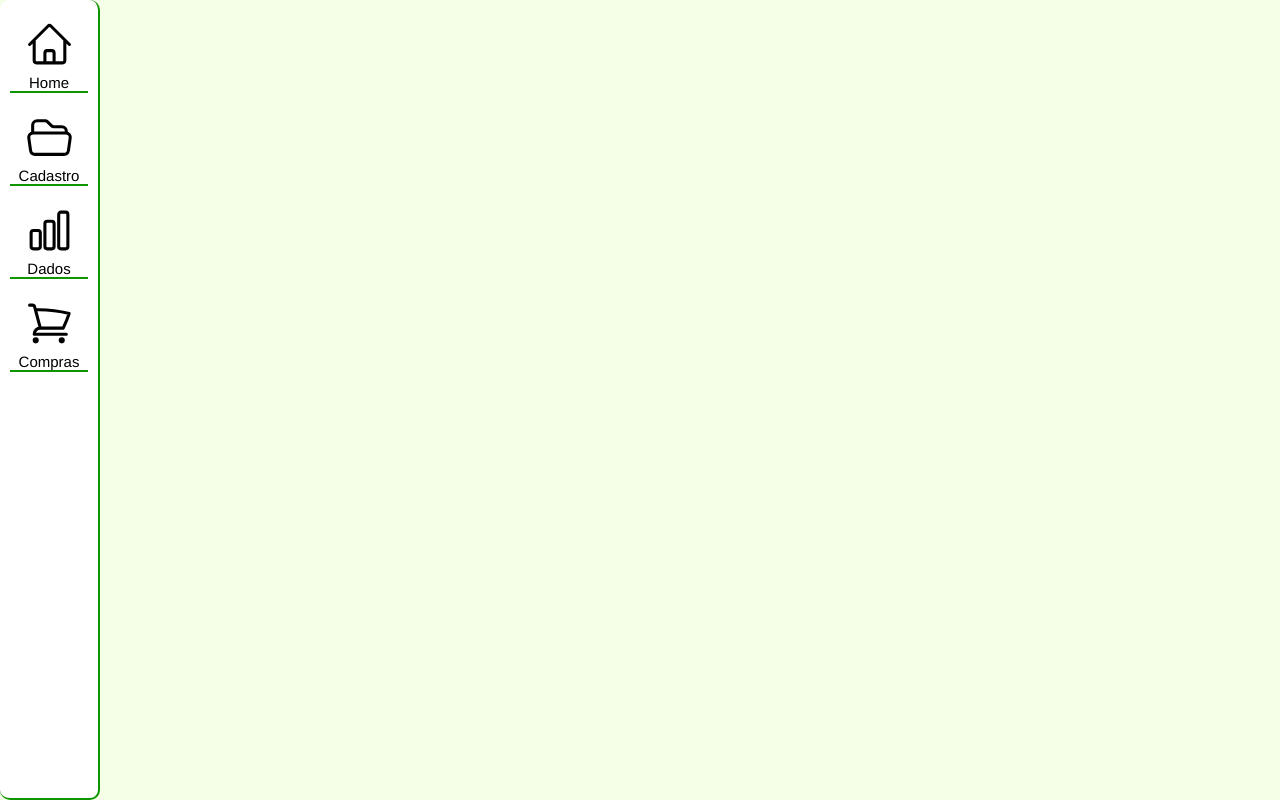
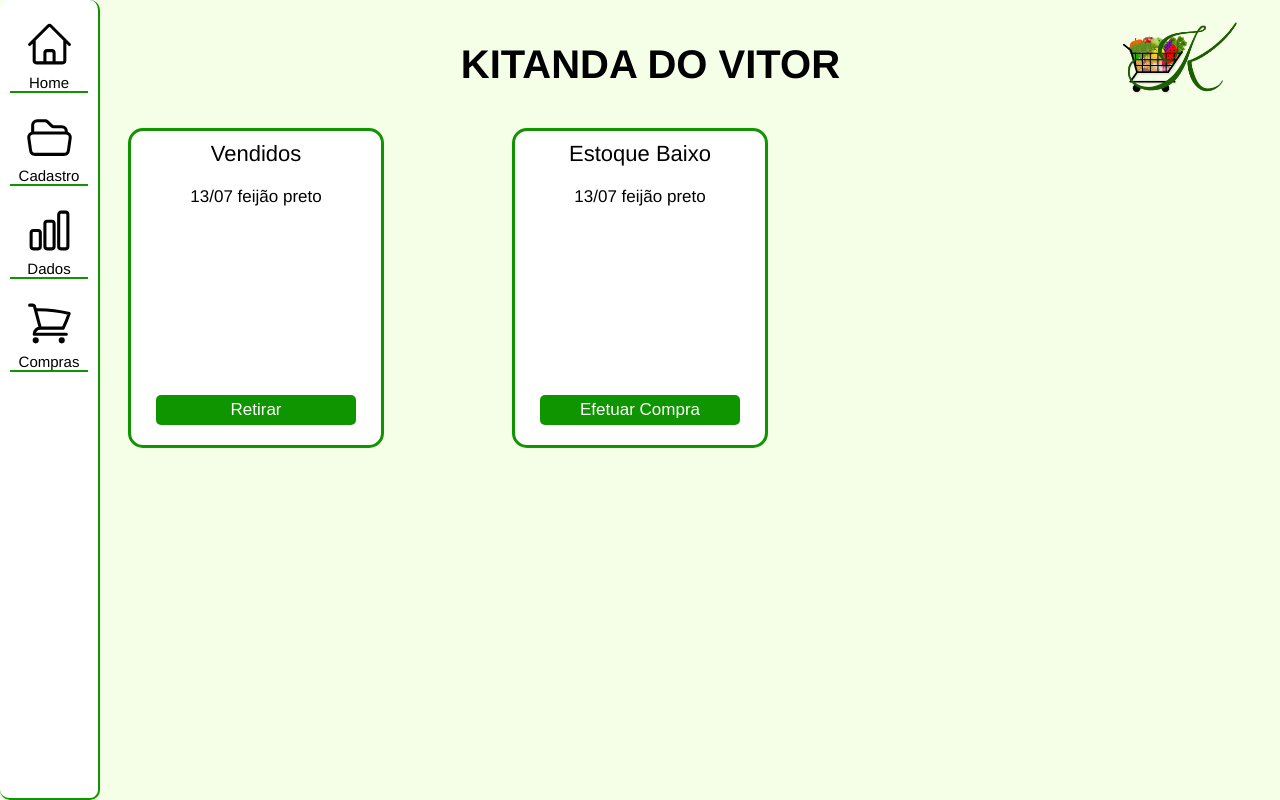
Before and after one commit to raquelvivi/AppCaixaFront, a Vue app: page / in a window 1280 px wide. Built offline with nearby package versions, Linux system fonts and the light colour scheme.

Commit message:
dront tela inicio

```diff
--- a/src/InicioView.vue
+++ b/src/InicioView.vue
@@ -1,55 +1,35 @@
-
 <template>
 
-  <header>
+  <CabecalhoView />
 
-        <!-- Casa - InicioView -->
-        <div class="hearderIco">
-            <svg xmlns="http://www.w3.org/2000/svg" fill="none" viewBox="0 0 24 24" stroke-width="1.5"
-                stroke="currentColor" class="size-6 ico" cursor="pointer">
-                <path stroke-linecap="round" stroke-linejoin="round"
-                    d="m2.25 12 8.954-8.955c.44-.439 1.152-.439 1.591 0L21.75 12M4.5 9.75v10.125c0 .621.504 1.125 1.125 1.125H9.75v-4.875c0-.621.504-1.125 1.125-1.125h2.25c.621 0 1.125.504 1.125 1.125V21h4.125c.621 0 1.125-.504 1.125-1.125V9.75M8.25 21h8.25" />
-            </svg>
-            <p>Home</p>
+  <main>
+
+    <div class="containerInicio">
+      <h1>KITANDA DO VITOR</h1>
+      <img class="img" src="@/assets/logo fundo verde.png" alt="logo">
+
     </div>
 
-        <!-- Pasta - CadastroProdutos -->
-        <div class="hearderIco">
-            <svg xmlns="http://www.w3.org/2000/svg" fill="none" @click="this.$router.push('/CadastroProdutos')"
-                viewBox="0 0 24 24" stroke-width="1.5" stroke="currentColor" cursor="pointer" class="size-6 ico">
-                <path stroke-linecap="round" stroke-linejoin="round"
-                    d="M3.75 9.776c.112-.017.227-.026.344-.026h15.812c.117 0 .232.009.344.026m-16.5 0a2.25 2.25 0 0 0-1.883 2.542l.857 6a2.25 2.25 0 0 0 2.227 1.932H19.05a2.25 2.25 0 0 0 2.227-1.932l.857-6a2.25 2.25 0 0 0-1.883-2.542m-16.5 0V6A2.25 2.25 0 0 1 6 3.75h3.879a1.5 1.5 0 0 1 1.06.44l2.122 2.12a1.5 1.5 0 0 0 1.06.44H18A2.25 2.25 0 0 1 20.25 9v.776" />
-            </svg>
-            <p>Cadastro</p>
+    <div class="dados">
+
+      <div class="dadosBanco">
+        <p class="titulo">Vendidos</p>
+        <p>13/07 feijão preto</p>
+
+        <button type="button">Retirar</button>
+
       </div>
 
-        <!-- Grafico - DashBoardView -->
-        <div class="hearderIco">
-            <svg xmlns="http://www.w3.org/2000/svg" fill="none" viewBox="0 0 24 24"
-                @click="this.$router.push('/DashBoardView')" stroke-width="1.5" stroke="currentColor" cursor="pointer"
-                class="size-6 ico">
-                <path stroke-linecap="round" stroke-linejoin="round"
-                    d="M3 13.125C3 12.504 3.504 12 4.125 12h2.25c.621 0 1.125.504 1.125 1.125v6.75C7.5 20.496 6.996 21 6.375 21h-2.25A1.125 1.125 0 0 1 3 19.875v-6.75ZM9.75 8.625c0-.621.504-1.125 1.125-1.125h2.25c.621 0 1.125.504 1.125 1.125v11.25c0 .621-.504 1.125-1.125 1.125h-2.25a1.125 1.125 0 0 1-1.125-1.125V8.625ZM16.5 4.125c0-.621.504-1.125 1.125-1.125h2.25C20.496 3 21 3.504 21 4.125v15.75c0 .621-.504 1.125-1.125 1.125h-2.25a1.125 1.125 0 0 1-1.125-1.125V4.125Z" />
-            </svg>
-            <p>Dados</p>
+      <div class="dadosBanco">
+
+        <p class="titulo">Estoque Baixo</p>
+        <p>13/07 feijão preto</p>
+
+        <button type="button">Efetuar Compra</button>
+
       </div>
 
-        <!-- Carrinho - CaixaView -->
-        <div class="hearderIco">
-
-            <svg xmlns="http://www.w3.org/2000/svg" fill="none" @click="this.$router.push('/CaixaView')"
-                viewBox="0 0 24 24" stroke-width="1.5" stroke="currentColor" class="size-6 ico" cursor="pointer">
-                <path stroke-linecap="round" stroke-linejoin="round"
-                    d="M2.25 3h1.386c.51 0 .955.343 1.087.835l.383 1.437M7.5 14.25a3 3 0 0 0-3 3h15.75m-12.75-3h11.218c1.121-2.3 2.1-4.684 2.924-7.138a60.114 60.114 0 0 0-16.536-1.84M7.5 14.25 5.106 5.272M6 20.25a.75.75 0 1 1-1.5 0 .75.75 0 0 1 1.5 0Zm12.75 0a.75.75 0 1 1-1.5 0 .75.75 0 0 1 1.5 0Z" />
-            </svg>
-
-            <p>Compras</p>
     </div>
-    </header>
-
-
-
-  <main>
 
 
   </main>
@@ -59,11 +39,13 @@
 </template>
 
 <script>
-//import axios from 'axios'
-
+import CabecalhoView from "./components/CabecalhoView.vue"
 
 export default {
   name: 'InicioView',
+  components: {
+    CabecalhoView
+  },
 
   data() {
     return {
@@ -73,9 +55,9 @@ export default {
 
   methods: {
     TelaPaga() {
-      if(this.mostrarFinalizar == true){
+      if (this.mostrarFinalizar == true) {
         this.mostrarFinalizar = false;
-      }else{
+      } else {
         this.mostrarFinalizar = true;
       }
 
@@ -88,39 +70,56 @@ export default {
 </script>
 
 <style scoped>
-
-header {
-  max-height: 100vh;
-  width: 100px;
-  height: 100vh;
-  padding-bottom: 80px;
-  z-index: 1;
-  position: absolute;
-  background-color: rgb(255, 255, 255);
-  display: block;
-  border: var(--colorVerde) 2px solid;
-  border-top: none;
-  border-left: none;
-  border-radius: 10px;
+.containerInicio {
   display: flex;
-  flex-direction: column;
+  flex-direction: row;
+  justify-content: space-between;
+  max-width: 61%;
+  margin: 0 3% 0 auto;
   align-items: center;
-
-  /* var(--colorBranco) */
-}
-
-.ico {
-  margin-top: 20px;
-  width: 50%;
 
 
 }
-.hearderIco p{
-    border-bottom: var(--colorVerde) 2px solid;
-    width: 80%;
-    margin: 0 auto;
-    font-size: 15px;
+
+.img {
+  width: 10vw;
 }
 
+.dadosBanco {
+  width: 20vw;
+  height: 40vh;
+  margin: 0 0 0 10vw;
+  background-color: white;
+  border: 3px solid var(--colorVerde);
+  border-radius: 15px;
+  font-size: 17px;
 
+  display: flex;
+  flex-direction: column;
+}
+
+.titulo {
+  margin-top: 10px;
+  font-size: 22px;
+  margin-bottom: 20px;
+}
+
+button {
+  width: 80%;
+  height: 30px;
+  background-color: var(--colorVerde);
+  color: white;
+  border: none;
+  border-radius: 5px;
+  cursor: pointer;
+  font-size: 17px;
+
+  margin-top: auto;
+  align-self: center;
+  margin-bottom: 20px;
+}
+
+.dados{
+  display: flex;
+}
 </style>
```
Lines whose indentation alone changed are shown as unchanged.
